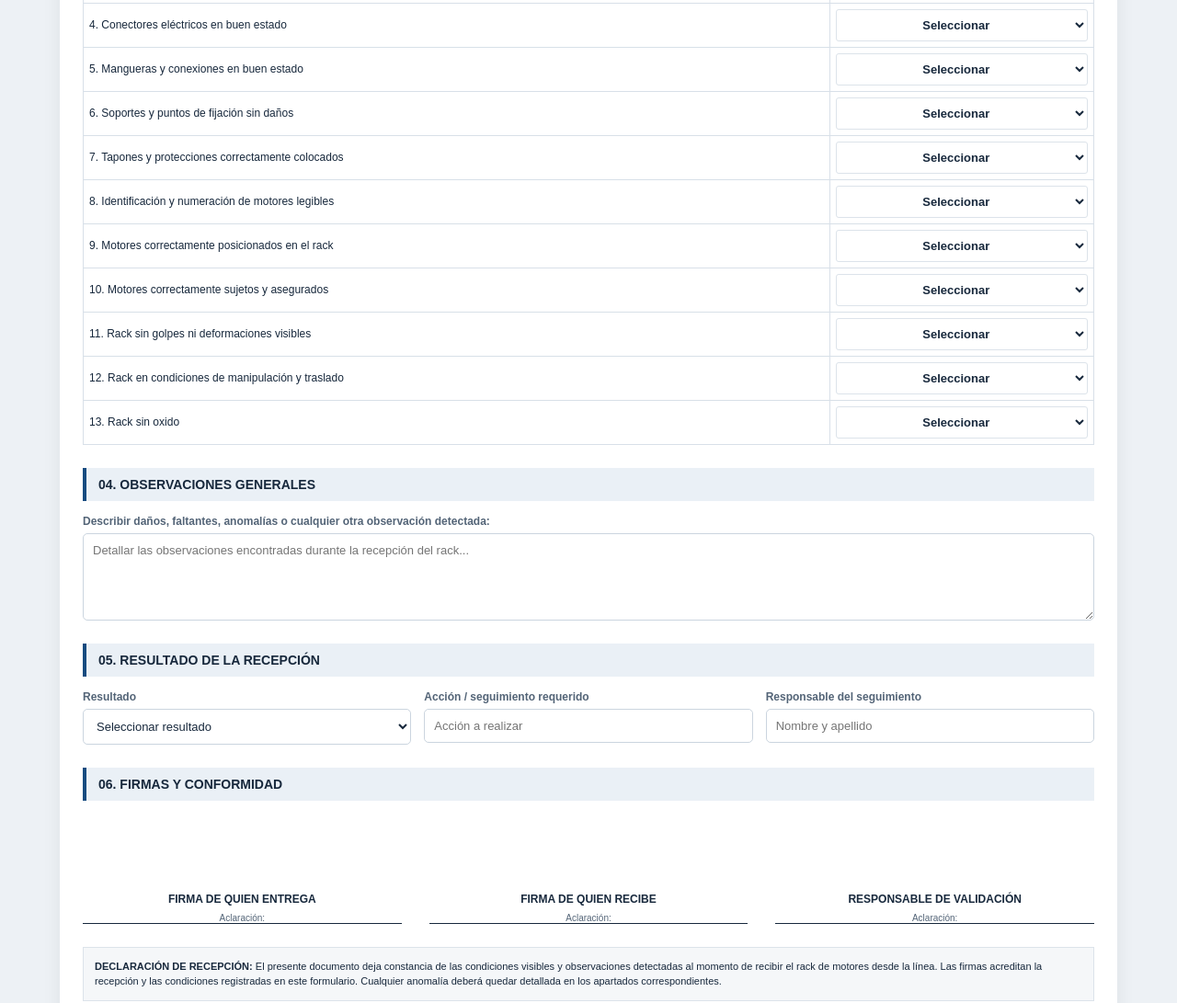
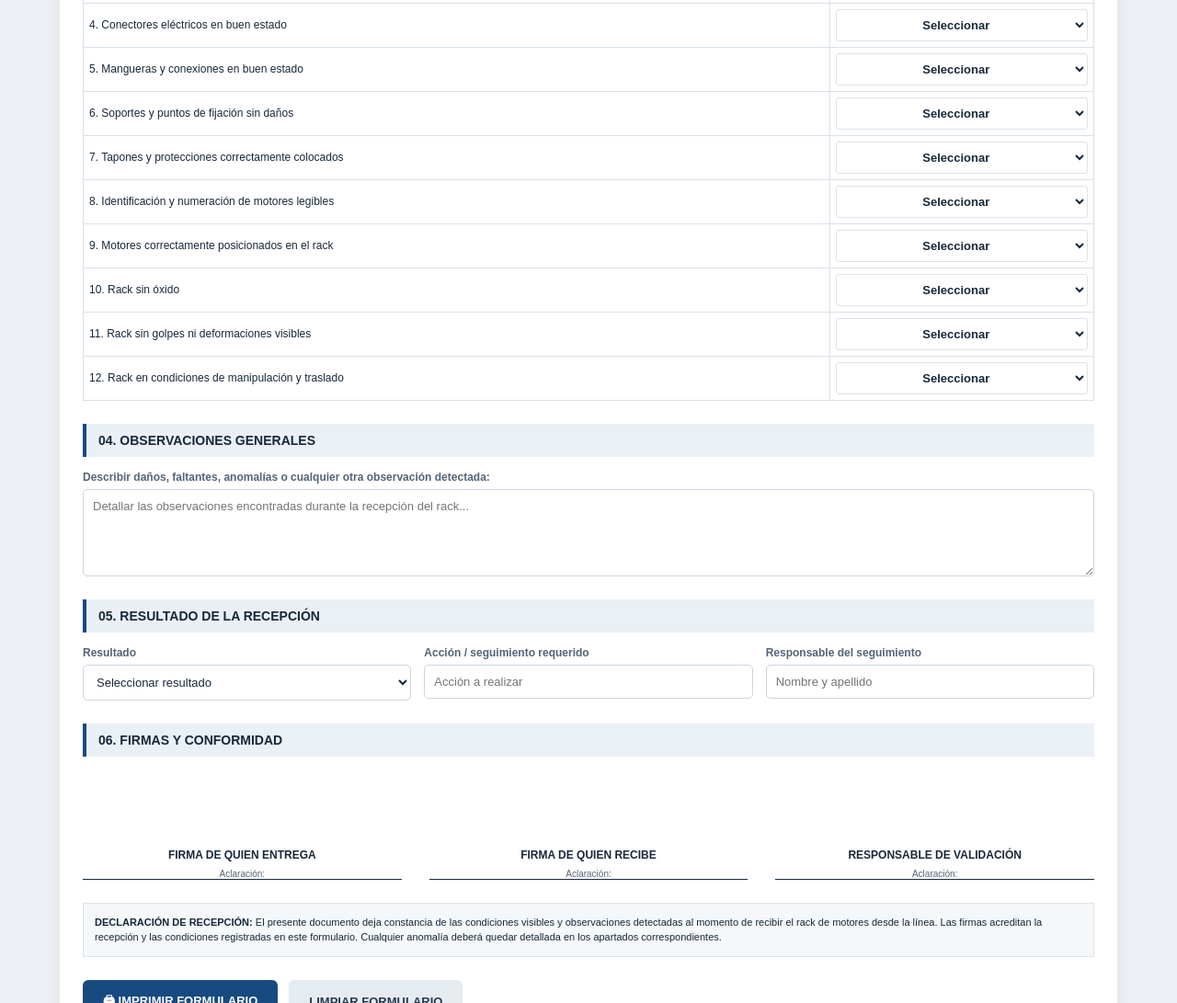
Before and after one commit to nahuel-ivan/Expedicion, a plain HTML site: page index.html in a window 1280 px wide. Shown: the part 1061-2152 px from the top of the page at 92% size. Drawn offline with Linux system fonts and the light colour scheme.

Commit message:
Update index.html

```diff
--- a/index.html
+++ b/index.html
@@ -702,10 +702,9 @@ const verificaciones = [
     "Tapones y protecciones correctamente colocados",
     "Identificación y numeración de motores legibles",
     "Motores correctamente posicionados en el rack",
-    "Motores correctamente sujetos y asegurados",
+    "Rack sin óxido",
     "Rack sin golpes ni deformaciones visibles",
-    "Rack en condiciones de manipulación y traslado",
-    "Rack sin oxido"
+    "Rack en condiciones de manipulación y traslado"
 ];
 
 const checklist = document.getElementById("tablaChecklist");
```
